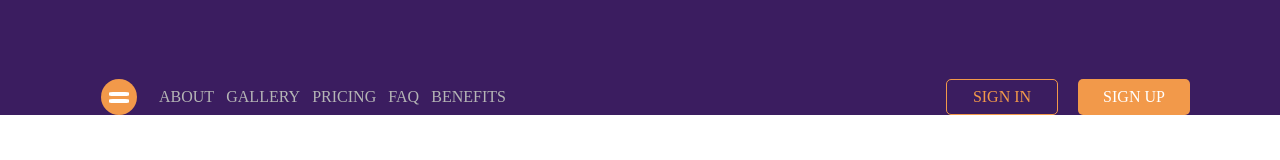
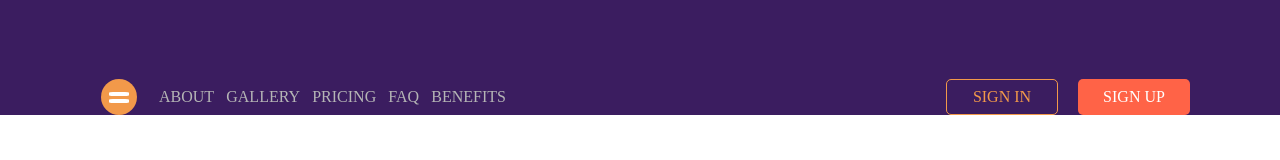
Before and after one commit to SA50-X-19/SA50-1-19_DmitriyIlichev, a plain HTML site: page landing/index.html in a window 1280 px wide. In both pictures the pointer is over the element "SIGN UP". Drawn offline with Linux system fonts and the light colour scheme.

Commit message:
feat: add sign_up block

```diff
--- a/landing/style.css
+++ b/landing/style.css
@@ -125,3 +125,8 @@
     background-color: #BA55D3;
     transition-duration: 500ms;
 }
+
+.sign__up:hover{
+    background-color:tomato;
+    transition-duration: 500ms;
+}
```
